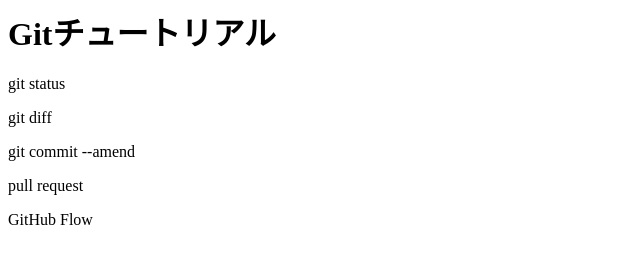
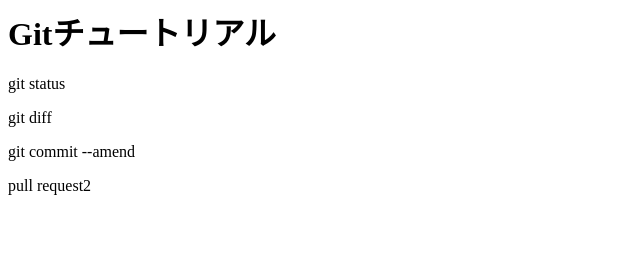
Before and after one commit to yuta-yamaura/git_tutorial, a plain HTML site: page index.html in a window 1280 px wide. Shown: the whole page, without its empty margins (0-640 px from the left). Drawn offline with Linux system fonts and the light colour scheme.

Commit message:
pull requestを追記

```diff
--- a/index.html
+++ b/index.html
@@ -2,5 +2,4 @@
 <p>git status</p>
 <p>git diff</p>
 <p>git commit --amend</p>
-<p>pull request</p>
-<p>GitHub Flow</p>
+<p>pull request2</p>
```
